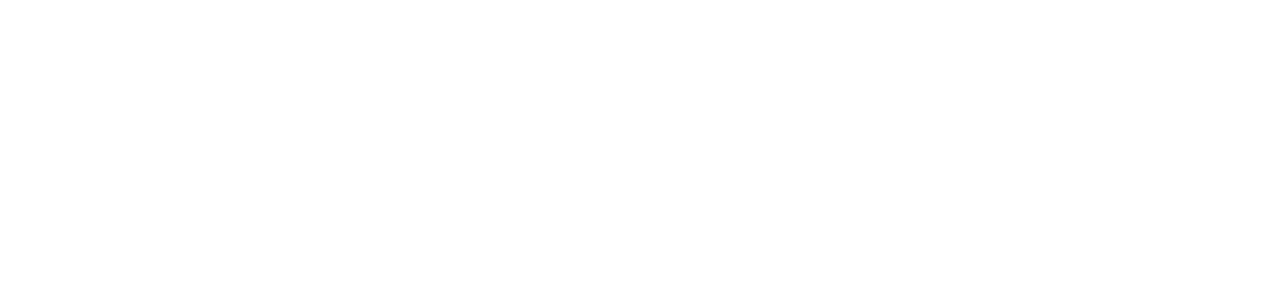
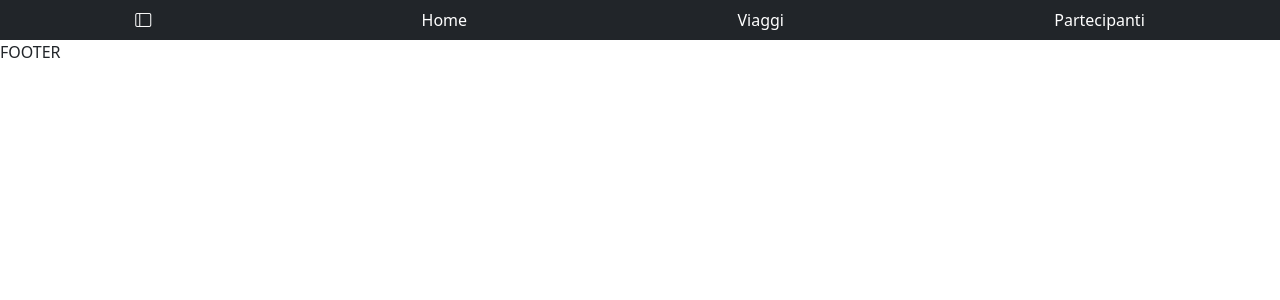
Before and after one commit to massimopallera/goloso-progetto-incredibile, a React (Vite) app: page /clients in a window 1280 px wide. Before the commit this address had no page. Shown: the top 300 px of the page. Built offline with nearby package versions, Linux system fonts and the light colour scheme.

Commit message:
add routes

```diff
--- a/src/App.jsx
+++ b/src/App.jsx
@@ -2,6 +2,8 @@
 import './App.css'
 import AppLayout from './layouts/AppLayout'
 import HomePage from './pages/HomePage'
+import SinglePartecipant from "./pages/SinglePartecipant"
+import SingleTrip from "./pages/SingleTrip"
 
 
 function App() {
@@ -14,7 +16,10 @@
 
           <Route element={<AppLayout />}>
             <Route index element={<HomePage />}></Route>
+            <Route path='/trips' element={<SingleTrip />}></Route>
+            <Route path='/clients' element={<SinglePartecipant />}></Route>
           </Route>
+
         </Routes>
       </BrowserRouter>
 
--- a/src/components/AppHeader.jsx
+++ b/src/components/AppHeader.jsx
@@ -1,3 +1,5 @@
+import { NavLink } from "react-router-dom";
+
 export default function AppHeader() {
     return (
         <header>
@@ -5,9 +7,9 @@
                 <div>
                     <i className="bi bi-layout-sidebar"></i>
                 </div>
-                <a className="nav-link" aria-disabled="false" href="#">Home</a>
-                <a className="nav-link" aria-disabled="false" href="#">Viaggi</a>
-                <a className="nav-link" aria-disabled="false" href="#">Partecipanti</a>
+                <NavLink className="nav-link" aria-disabled="false" to="/">Home</NavLink>
+                <NavLink className="nav-link" aria-disabled="false" to="/trips">Viaggi</NavLink>
+                <NavLink className="nav-link" aria-disabled="false" to="/clients">Partecipanti</NavLink>
             </div>
         </header>
     )
--- /dev/null
+++ b/src/pages/SinglePartecipant.jsx
@@ -0,0 +1,5 @@
+export default function SinglePartecipant() {
+    return (
+        <></>
+    )
+}
--- a/src/components/SingleTrip.jsx
+++ b/src/pages/SingleTrip.jsx
@@ -1,8 +1,6 @@
-
-
 export default function SingleTrip() {
 
     return (
-
+        <></>
     )
 }
```
Also changed, not shown: src/components/SingleParecipant.jsx (deleted).
